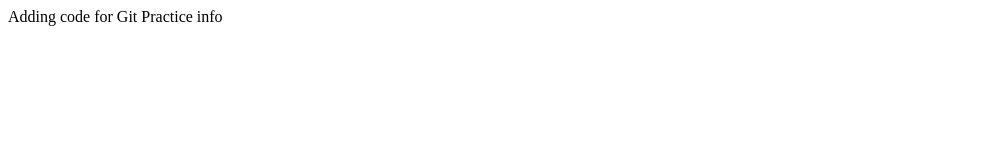
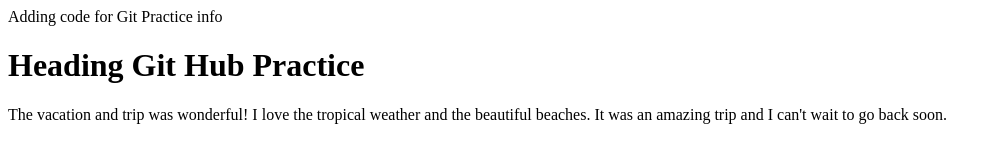
Before and after one commit to Edington12/GitPractice, a plain HTML site: page index.html in a window 1280 px wide. Shown: the whole page, without its empty margins (0-997 px from the left). Drawn offline with Linux system fonts and the light colour scheme.

Commit message:
I just added in a pretend heading and a vacation note in my code for practice with git hub

```diff
--- a/index.html
+++ b/index.html
@@ -11,8 +11,9 @@
 
    <p>Adding code for Git Practice info</p>
 
-
-
+   <div id="vacation practice for Git Hub">
+    <h1>Heading Git Hub Practice</h2>
+    <p>The vacation and trip was wonderful!  I love the tropical weather and the beautiful beaches.  It was an amazing trip and I can't wait to go back soon.</p>
 
 
 
```
